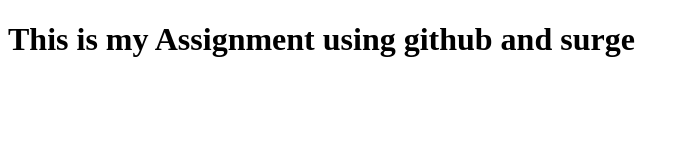
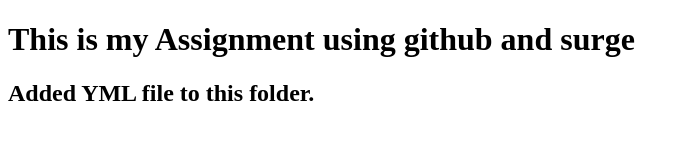
Before and after one commit to MuhammadAmmarSiddiqui/PIAIC-Bootcamp-2020, a plain HTML site: page index.html in a window 1280 px wide. Shown: the whole page, without its empty margins (0-690 px from the left). Drawn offline with Linux system fonts and the light colour scheme.

Commit message:
Updated index.html

```diff
--- a/index.html
+++ b/index.html
@@ -7,5 +7,6 @@
 </head>
 <body>
     <h1>This is my Assignment using github and surge</h1>
+    <h2>Added YML file to this folder.</h2>
 </body>
 </html>
```
